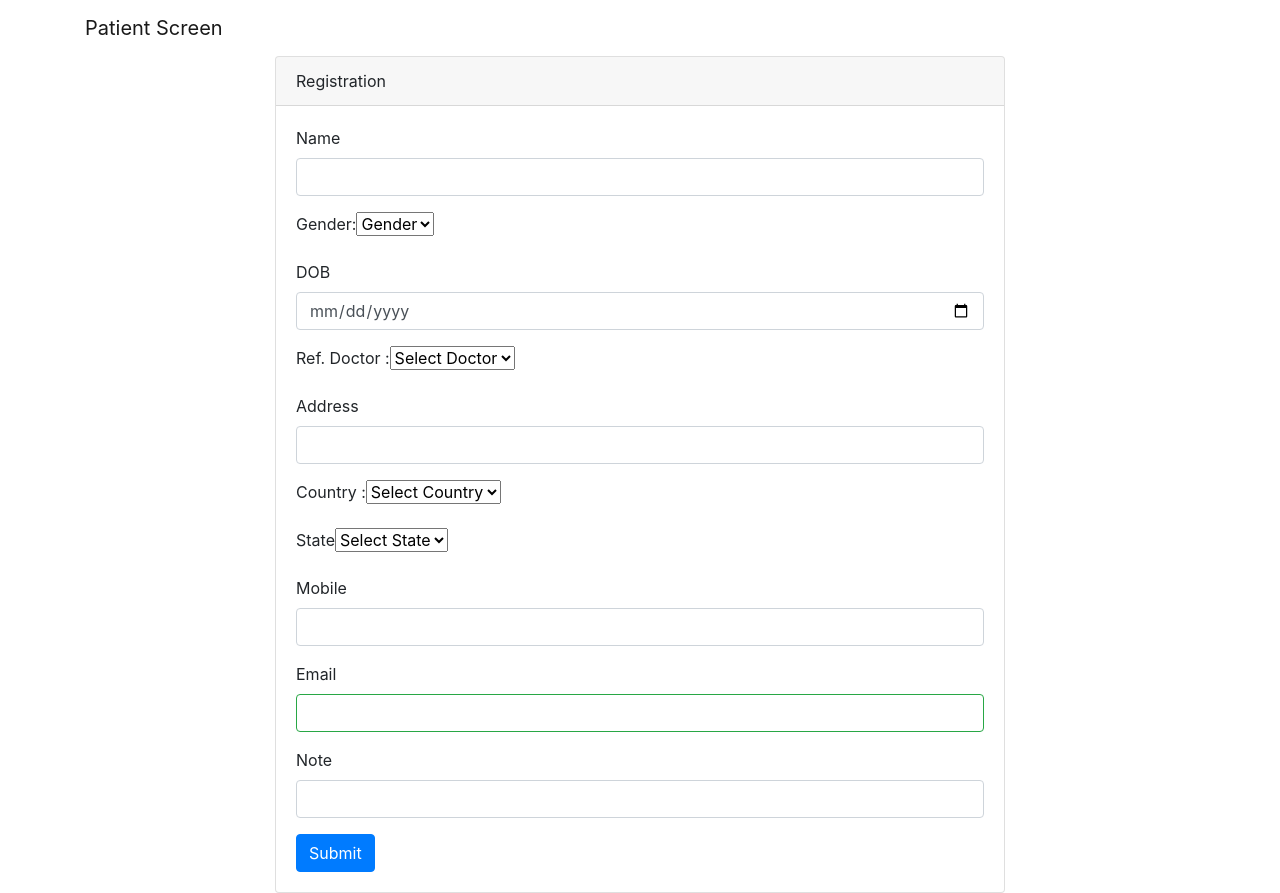
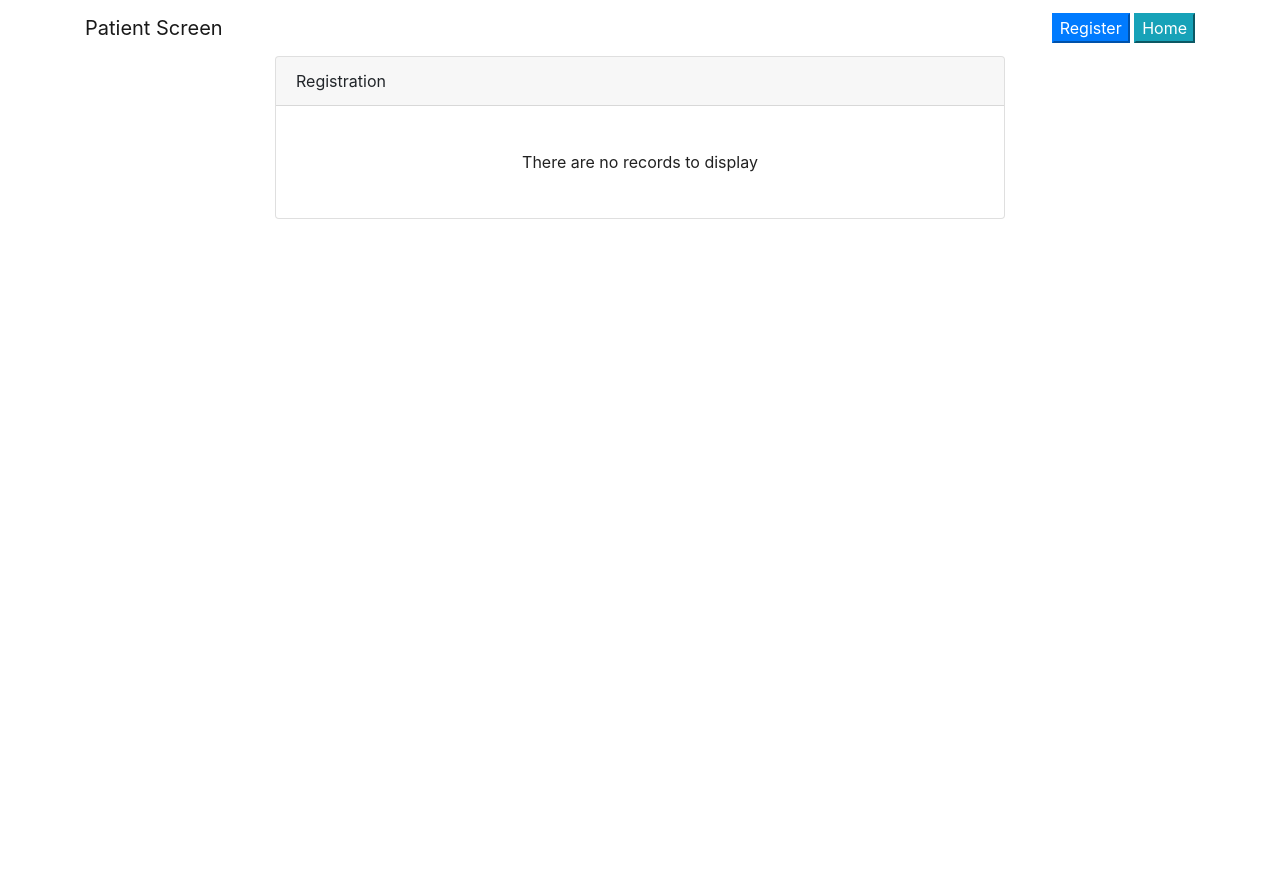
Before and after one commit to prakhart-incubxperts/crud-typescript, a React (Create React App) app: page / in a window 1280 px wide. After the commit the page ends 800 px from the top, so only its background shows below. Built offline with nearby package versions, Linux system fonts and the light colour scheme.

Commit message:
cmt 22-12

```diff
--- a/package.json
+++ b/package.json
@@ -14,7 +14,9 @@
     "@types/react": "^18.2.45",
     "@types/react-dom": "^18.2.18",
     "bootstrap": "^5.3.2",
+    "clean-name-validator": "^1.0.3",
     "email-validator": "^2.0.4",
+    "image-to-base64": "^2.2.0",
     "nanoid": "^5.0.4",
     "react": "^18.2.0",
     "react-bootstrap": "^2.9.1",
--- /dev/null
+++ b/src/Asset/imagebox.css
@@ -0,0 +1,9 @@
+.imageBox{
+    height:'127px';
+    width:'127px';
+    border-style:'solid';
+    float:'right';
+}
+input[type='file'] {
+    color: transparent;
+  }
--- /dev/null
+++ b/src/Pages/formComponent.tsx
@@ -0,0 +1,75 @@
+import React from "react";
+import { ReactDOM } from "react";
+import { useState } from "react";
+import { useNavigate } from "react-router-dom";
+import { Form } from "react-bootstrap";
+import Button from 'react-bootstrap/Button';
+import { Patients } from "../entities/Patients";
+
+ export function FormComponent(props:Patients){
+
+    return(
+        <>
+             <Form>
+
+<Form.Group className="mb-3" controlId="fullname">
+    <Form.Label>Name</Form.Label>
+    <Form.Control type="text" className="form-control" placeholder="" name='fullname' onChange={(event: React.ChangeEvent<HTMLTextAreaElement>): void => {props.fullname}} required />
+</Form.Group>
+<Form.Group className="mb-3" controlId="gender">
+    <Form.Label>Gender: &nbsp;</Form.Label>
+    <Form.Select aria-label="Default select example" className="form-control" onChange={(event: React.ChangeEvent<HTMLSelectElement>): void => {props.gender}} required>
+        <option>Gender</option>
+        <option >Male</option>
+        <option >Female</option>
+    </Form.Select>
+</Form.Group>
+<Form.Group className="mb-3" controlId="dob">
+    <Form.Label>DOB</Form.Label>
+    <Form.Control type="date" placeholder="" className="form-control" name='dob' onChange={(event: React.ChangeEvent<HTMLInputElement>): void => {props.dob}} required />
+</Form.Group>
+<Form.Group className="mb-3" controlId="refdoc">
+    <Form.Label>Ref. Doctor:&nbsp; </Form.Label>
+    <option>Doctor</option>
+        <option >Dr. 1</option>
+        <option >Dr. 2</option>
+</Form.Group>
+<Form.Group className="mb-3" controlId="address">
+    <Form.Label>Address</Form.Label>
+    <Form.Control type="text" placeholder="" name='address' onChange={(event: React.ChangeEvent<HTMLTextAreaElement>): void => {props.address}} />
+</Form.Group>
+<Form.Group className="mb-3" controlId="country">
+    <Form.Label>Country: &nbsp;</Form.Label>
+    <Form.Select aria-label="Default select example" onChange={(event: React.ChangeEvent<HTMLSelectElement>): void => {props.country}}>
+        <option>Select Country</option>
+        <option>India</option>
+    </Form.Select>
+</Form.Group>
+<Form.Group className="mb-3" controlId="state">
+    <Form.Label>State:&nbsp;</Form.Label>
+    <Form.Select aria-label="Default select example" onChange={(event: React.ChangeEvent<HTMLSelectElement>): void => {props.state}}>
+        <option>Select State</option>
+        <option>MH</option>
+        <option>Goa</option>
+        <option>Delhi</option>
+    </Form.Select>
+</Form.Group>
+<Form.Group className="mb-3" controlId="mobile">
+    <Form.Label>Mobile</Form.Label>
+    <Form.Control type="text" placeholder="" onChange={(event: React.ChangeEvent<HTMLTextAreaElement>): void => {props.mobile}} />
+</Form.Group>
+<Form.Group className="mb-3" controlId="email">
+    <Form.Label>Email</Form.Label>
+    <Form.Control type="email" placeholder="" onChange={(event: React.ChangeEvent<HTMLTextAreaElement>): void => {props.email}} isValid required />
+</Form.Group>
+<Form.Group className="mb-3" controlId="note">
+    <Form.Label>Note</Form.Label>
+    <Form.Control type="text" placeholder="" onChange={(event: React.ChangeEvent<HTMLTextAreaElement>): void => {props.note}} />
+</Form.Group>
+<Button variant="primary" type="submit">
+    Submit
+</Button>
+</Form>
+        </>
+    )
+}
--- a/src/Pages/patientDetails.tsx
+++ b/src/Pages/patientDetails.tsx
@@ -9,6 +9,7 @@ import Backdrop from '@mui/material/Backdrop';
 import Box from '@mui/material/Box';
 import Modal from '@mui/material/Modal';
 import Fade from '@mui/material/Fade';
+import { useNavigate } from 'react-router-dom';
 const style = {
     position: 'relative',
     top: '50%',
@@ -27,6 +28,8 @@ const style = {
 
 export function PatientDetails(): JSX.Element{
 
+
+    const [pid,setPid] = useState<string|any>();
     const [fullname, setFullname] = useState<string |any>();
     const [address, setAddress] = useState<string |any>();
     const [refdoc, setRefdoc] = useState<string |any>();
@@ -41,60 +44,63 @@ export function PatientDetails(): JSX.Element{
     const [open, setOpen] = useState(false);
     const handleOpen = () => setOpen(true);
     const handleClose = () => setOpen(false);
-    const [formValue,setFormValue]=useState<Patients>();
-    var oldpid:string,oldimage:string;
+    const Navigate=useNavigate();
+    let editedData:Patients;
+    let oldpid:string,oldimage:string;
+
+
+
     function edit(pid:string){
 
-        console.log('pid from edit():',pid);
-        console.log('pid',pid);
+
                 oldpid=pid;
-
     console.log(' called from edit pid:', oldpid);
-
-    let data;
+    let data:any[];
     const value=localStorage.getItem('PatientDetails');
     if(typeof(value)==='string'){
         data = JSON.parse(value);
-
         var index:number=0;
-    data.findIndex(function (entry:any, i:number) {
-      if (entry.pid == (pid)) {
+        data.findIndex(function (entry:any, i:number) {
+        if (entry.pid == (pid)) {
         index = i;
         return true;
       }
     });
-
-    let firstValue:any = Object.values(data)[index];
-    oldimage=firstValue.image;
-    console.log("fetched data",firstValue);
-    console.log("fetched data fullname:",firstValue.fullname);
-
-    setFormValue(firstValue);
-    console.log('formValue type:',typeof(formValue));
-    setFullname(firstValue.fullname);
-    setGender(fullname.gender);
-    setDob(firstValue.dob);
-    setAddress(firstValue.address);
-    setRefdoc(firstValue.refdoc);
-    setCountry(firstValue.country);
-    setState(firstValue.state);
-    setEmail(firstValue.email);
-    setMobile(firstValue.mobile);
-    setNote(firstValue.note);
-
-
-    //console.log('formValue dob:',formValue.dob);
+            let fetchedValue:any = Object.values(data)[index];
+            oldimage=fetchedValue.image;
+            console.log("fetched data fullname:",fetchedValue.fullname);
+            setPid(pid);
+            setFullname(fetchedValue.fullname);
+            setGender(fetchedValue.gender);
+            setDob(fetchedValue.dob);
+            setAddress(fetchedValue.address);
+            setRefdoc(fetchedValue.refdoc);
+            setCountry(fetchedValue.country);
+            setState(fetchedValue.state);
+            setEmail(fetchedValue.email);
+            setMobile(fetchedValue.mobile);
+            setNote(fetchedValue.note);
+            setImage(oldimage);
+            debugger;
+            var splcdData=data.splice(index,1);
+            if(data.length!=0){
+              localStorage.setItem('PatientDetails', JSON.stringify(data));
+            }
+            else{
+                localStorage.clear();
+            }
     handleOpen();
     }
 
+    }
 
-
-
-
-        editPatientData(pid);
+    function deletePatient(pid:string){
+        deletePatientData(pid);
+        Navigate("/");
     }
-    function deletePatient(pid:string){
-        deletePatientData();
+    function editPatient():void{
+      editedData={pid:pid,fullname:fullname,gender:gender,dob:dob, refdoc:refdoc, address:address, country:country, state:state, mobile:mobile, email:email, note:note, image:image}
+      editPatientData(editedData);
     }
 
 
@@ -166,13 +172,8 @@ export function PatientDetails(): JSX.Element{
 
       if (typeof value === 'string') {
          dat = JSON.parse(value) // ok
+    }
 
-
-    }
-      //let dat= (JSON.parse(localStorage.getItem('PatientDetails')));
-    //   useEffect(() => {
-    //     console.log('table data:', data);
-    //   })
     console.log('dat',dat)
 
     return(
@@ -273,7 +274,7 @@ export function PatientDetails(): JSX.Element{
                         setNote(event.target.value);
                       }}/>
                                         </Form.Group>
-                                        <Button variant="primary" type="submit" >
+                                        <Button variant="primary" type="submit" onClick={(event:React.MouseEvent<HTMLButtonElement>):void=>{editPatient()}}>
                                             Submit
                                         </Button>
              </Form>
--- a/src/Pages/registration.tsx
+++ b/src/Pages/registration.tsx
@@ -1,6 +1,7 @@
 import React from "react";
 import { ReactDOM } from "react";
 import { useState } from "react";
+import { useNavigate } from "react-router-dom";
 import { Form } from "react-bootstrap";
 import Button from 'react-bootstrap/Button';
 import { Link } from "react-router-dom";
@@ -9,137 +10,95 @@ import { save } from "../Utils/functions";
 import { Patients } from "../entities/Patients";
 import { nanoid } from 'nanoid';
 import * as EmailValidator from 'email-validator';
+import { NameValidator } from "clean-name-validator";
+import '../Asset/imagebox.css';
+import { FormComponent } from "./formComponent";
 //import { patient } from "../entities/patient";
 
 
-export function Registration(){
+export function Registration() {
 
-    //const [details,setDetails]=useState<patient>({} as patient);
-    const [pid, setPid] = useState<string | any>();
-    const [fullname, setFullname] = useState<string |any>();
-    const [address, setAddress] = useState<string |any>();
-    const [refdoc, setRefdoc] = useState<string |any>();
-    const [email, setEmail] = useState<string |any>();
-    const [country, setCountry] = useState<string |any>();
-    const [state, setState] = useState<string |any>();
-    const [gender, setGender] = useState<string |any>();
-    const [dob, setDob] = useState<string |any>();
-    const [note, setNote] = useState<string |any>();
-    const [mobile, setMobile] = useState<string |any>();
-    const [image, setImage] = useState<string |any>();
+    let details:Patients={
+        pid: "",
+        fullname: "",
+        gender: "",
+        dob: "",
+        refdoc: "",
+        address: "",
+        country: "",
+        state: "",
+        mobile: "",
+        email: "",
+        note: "",
+        image: ""
+    };
+    //const [details,setDetails]=useState<Patients>({} as Patients);
+    // const [pid, setPid] = useState<string | any>();
+    // const [fullname, setFullname] = useState<string | any>();
+    // const [address, setAddress] = useState<string | any>();
+    // const [refdoc, setRefdoc] = useState<string | any>();
+    // const [email, setEmail] = useState<string | any>();
+    // const [country, setCountry] = useState<string | any>();
+    // const [state, setState] = useState<string | any>();
+    // const [gender, setGender] = useState<string | any>();
+    // const [dob, setDob] = useState<string | any>();
+    // const [note, setNote] = useState<string | any>();
+    // const [mobile, setMobile] = useState<string | any>();
+       const [image, setImage] = useState<string | any>();
+    const Navigate = useNavigate();
 
 
+    // function registerPatient(): void {
+    //     debugger;
+    //     let id: string = nanoid();
+    //     const isNameValid: boolean = NameValidator.validate(fullname);
+    //     let isValid: boolean = EmailValidator.validate(email);
+    //     //setPid(id);
+    //     if (fullname != null && gender != null && dob != null && email != null && isValid) {
 
-    function registerPatient():void{
-        debugger;
+    //         if (isNameValid) {
+    //             const details: Patients = { pid: id, fullname: fullname, gender: gender, dob: dob, refdoc: refdoc, address: address, country: country, state: state, mobile: mobile, email: email, note: note, image: image };
+    //             const res = save(details);
+    //             alert('Data saved successfully...');
 
-        let id:string=nanoid();
-        let isValid:boolean=EmailValidator.validate(email);
-        //setPid(id);
-        if(fullname!= null && gender!=null && dob!=null && email!=null){
+    //             Navigate("/");
+    //         }
+    //         else {
+    //             alert('Enter valid data');
+    //         }
+    //     }
+    //     else {
+    //         alert('Fields can not be empty...');
+    //     }
+    // }
 
-            if(isValid){
-                const details:Patients={pid:id,fullname:fullname,gender:gender,dob:dob, refdoc:refdoc, address:address, country:country, state:state, mobile:mobile, email:email, note:note, image:image};
-                const res=save(details);
-                alert('Data saved successfully...');
-            }
-            else{
-                alert('Enter valid Email');
-            }
+    const onImageChange = (event: any) => {
+        if (event.target.files && event.target.files[0]) {
+            console.log('image:', event.target.files[0].name);
+            setImage(URL.createObjectURL(event.target.files[0]));
+            // imageToBase64(event.target.files[0].name) // Image URL
         }
-        else{
-            alert('Fields can not be empty...');
-        }
-
-
-        // let details=new patient(pid,fullname,gender,dob, refdoc, address, country, state, mobile, email, note, image);
-        console.log('in rgstrpt');
-
 
     }
 
     return (
         <div>
-             <Form>
-                                        <Form.Group className="mb-3" controlId="fullname">
-                                            <Form.Label>Name</Form.Label>
-                                            <Form.Control type="text" placeholder="" name='fullname' onChange={(event:React.ChangeEvent<HTMLTextAreaElement>):void=>{
-                        setFullname(event.target.value);
-                      }} required/>
-                                         </Form.Group>
-                                        <Form.Group className="mb-3" controlId="gender">
-                                            <Form.Label>Gender: </Form.Label>
-                                            <Form.Select aria-label="Default select example" onChange={(event:React.ChangeEvent<HTMLSelectElement>):void=>{
-                        setGender(event.target.value);
-                      }} required>
-                                                <option>Gender</option>
-                                                <option >Male</option>
-                                                <option >Female</option>
-                                            </Form.Select>
-                                        </Form.Group>
-                                        <Form.Group className="mb-3" controlId="dob">
-                                            <Form.Label>DOB</Form.Label>
-                                            <Form.Control type="date" placeholder="" name='dob' onChange={(event:React.ChangeEvent<HTMLInputElement>):void=>{
-                        setDob(event.target.value);
-                      }} required/>
-                                        </Form.Group>
-                                        <Form.Group className="mb-3" controlId="refdoc">
-                                            <Form.Label>Ref. Doctor :</Form.Label>
-                                            <Form.Select aria-label="Default select example" onChange={(event:React.ChangeEvent<HTMLSelectElement>):void=>{
-                        setRefdoc(event.target.value);
-                      }}>
-                                                <option>Select Doctor</option>
-                                                <option>Dr.1</option>
-                                            </Form.Select>
-                                        </Form.Group>
-                                        <Form.Group className="mb-3" controlId="address">
-                                            <Form.Label>Address</Form.Label>
-                                            <Form.Control type="text" placeholder="" name='address' onChange={(event:React.ChangeEvent<HTMLTextAreaElement>):void=>{
-                        setAddress(event.target.value);
-                      }}/>
-                                        </Form.Group>
-                                        <Form.Group className="mb-3" controlId="country">
-                                            <Form.Label>Country :</Form.Label>
-                                            <Form.Select aria-label="Default select example" onChange={(event:React.ChangeEvent<HTMLSelectElement>):void=>{
-                        setCountry(event.target.value);
-                      }}>
-                                                <option>Select Country</option>
-                                                <option>India</option>
-                                            </Form.Select>
-                                        </Form.Group>
-                                        <Form.Group className="mb-3" controlId="state">
-                                            <Form.Label>State</Form.Label>
-                                            <Form.Select aria-label="Default select example" onChange={(event:React.ChangeEvent<HTMLSelectElement>):void=>{
-                        setState(event.target.value);
-                      }}>
-                                                <option>Select State</option>
-                                                <option>MH</option>
-                                                <option>Goa</option>
-                                                <option>Delhi</option>
-                                            </Form.Select>
-                                        </Form.Group>
-                                        <Form.Group className="mb-3" controlId="mobile">
-                                            <Form.Label>Mobile</Form.Label>
-                                            <Form.Control type="text" placeholder="" onChange={(event:React.ChangeEvent<HTMLTextAreaElement>):void=>{
-                        setMobile(event.target.value);
-                      }}/>
-                                        </Form.Group>
-                                        <Form.Group className="mb-3" controlId="email">
-                                            <Form.Label>Email</Form.Label>
-                                            <Form.Control type="email" placeholder="" onChange={(event:React.ChangeEvent<HTMLTextAreaElement>):void=>{
-                        setEmail(event.target.value);
-                      }} isValid required/>
-                                        </Form.Group>
-                                        <Form.Group className="mb-3" controlId="note">
-                                            <Form.Label>Note</Form.Label>
-                                            <Form.Control type="text" placeholder="" onChange={(event:React.ChangeEvent<HTMLTextAreaElement>):void=>{
-                        setNote(event.target.value);
-                      }}/>
-                                        </Form.Group>
-                                        <Button variant="primary" type="submit" onClick={registerPatient}>
-                                            Submit
-                                        </Button>
-             </Form>
+
+            <div className="form-group " >
+                <div className="imageBox" >
+                    <img src={image} style={{ height: '120px', width: '120px' }} />
+                </div>
+                <div>
+                    <input type='file' id='image' onChange={onImageChange}>
+                    </input>
+
+                </div>
+            </div>
+            {FormComponent(details)}
         </div>
     );
 }
+
+function imageToBase64(name: any) {
+    throw new Error("Function not implemented.");
+}
--- a/src/Routes/routes.tsx
+++ b/src/Routes/routes.tsx
@@ -1,28 +1,35 @@
-import { BrowserRouter as Router} from "react-router-dom";
+import { Link, BrowserRouter as Router, useNavigate} from "react-router-dom";
 import { Route,Routes } from "react-router-dom";
 import { PatientDetails } from "../Pages/patientDetails";
 import { Registration } from "../Pages/registration";
+import { Button } from "react-bootstrap";
 
 export function Routing(){
+   // const Navigate=useNavigate();
     return(
         <div>
         <title></title>
         <nav className="navbar navbar-expand-lg navbar-light navbar-laravel">
             <div className="container">
-                <a className="navbar-brand" href="#">
+                <a className="navbar-brand" href="">
                     Patient Screen
                 </a>
 
                 <div className="collapse navbar-collapse" id="navbarSupportedContent">
                     <ul className="navbar-nav ml-auto">
+                        <div>
                         <li className="nav-item">
+                        <a href="/register"><button className="btn-primary">Register</button></a>
+                        </li>
+                        </div>&nbsp;
+                        <div>
+                        <li className="nav-item">
+                        <a href="/"><button className="btn-info">Home</button></a>
+                        </li>
+                        </div>
+                    </ul>
 
-                        </li>
-                        <li className="nav-item">
-                            <a className="nav-link" href="#">
-                            </a>
-                        </li>
-                    </ul>
+
                 </div>
             </div>
         </nav>
@@ -35,8 +42,8 @@ export function Routing(){
                             <div className="card-body">
                                     <Router>
                                             <Routes>
-                                                <Route  path="/" element={<Registration/>}></Route>
-                                                <Route  path="/display" element={<PatientDetails/>}></Route>
+                                                <Route  path="/register" element={<Registration/>}></Route>
+                                                <Route  path="/" element={<PatientDetails/>}></Route>
                                             </Routes>
                                     </Router>
                             </div>
```
Also changed, not shown: src/Utils/functions.tsx (+36 -13 lines), 1 other file (tests, documents, lock files or other folders).
